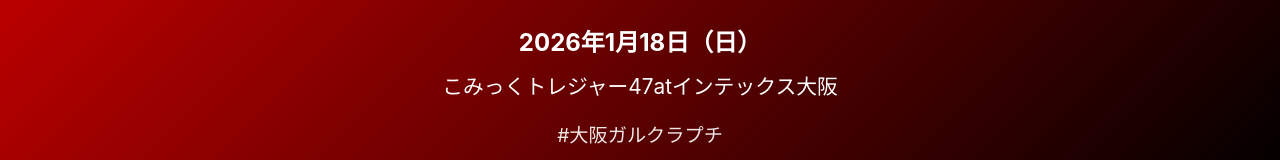
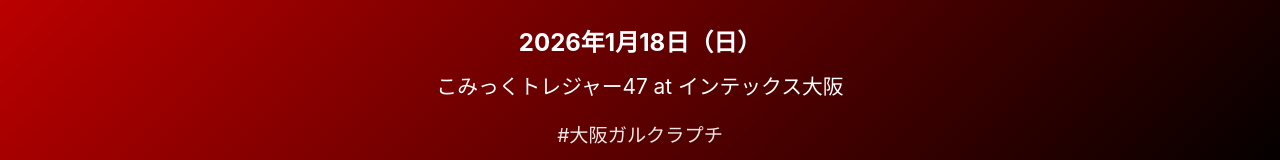
Before and after one commit to aikoikom/gbc_shinoosaka, a Next.js app: page /gbc_shinoosaka/ in a window 1280 px wide. Shown: the part 543-703 px from the top of the page. Built offline with nearby package versions, Linux system fonts and the light colour scheme.

Commit message:
Update Header.tsx

```diff
--- a/components/Header/Header.tsx
+++ b/components/Header/Header.tsx
@@ -16,7 +16,7 @@
         </h1>
         <div className={styles.eventInfo}>
           <p className={styles.date}>2026年1月18日（日）</p>
-          <p className={styles.venue}>こみっくトレジャー47atインテックス大阪</p>
+          <p className={styles.venue}><a href="https://www.aoboo.jp/event/item/p0087.html">こみっくトレジャー47</a> at インテックス大阪</p>
           <p className={styles.hashtag}>#大阪ガルクラプチ</p>
         </div>
       </div>
```
